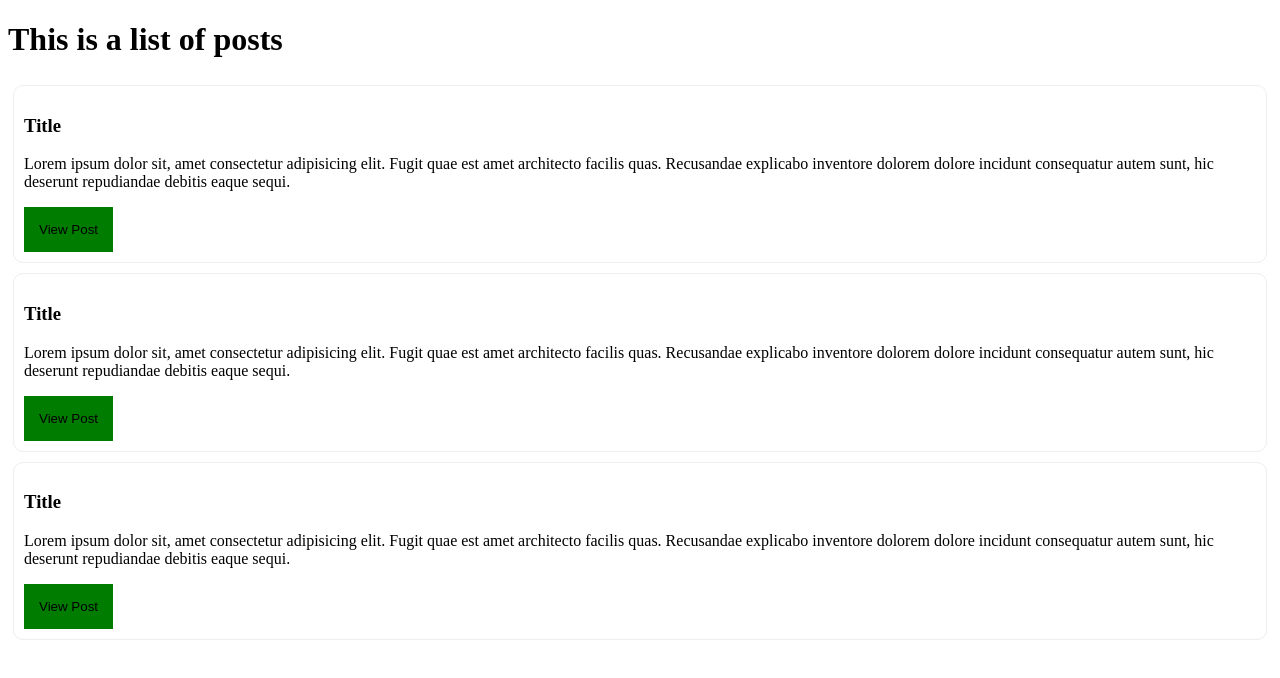
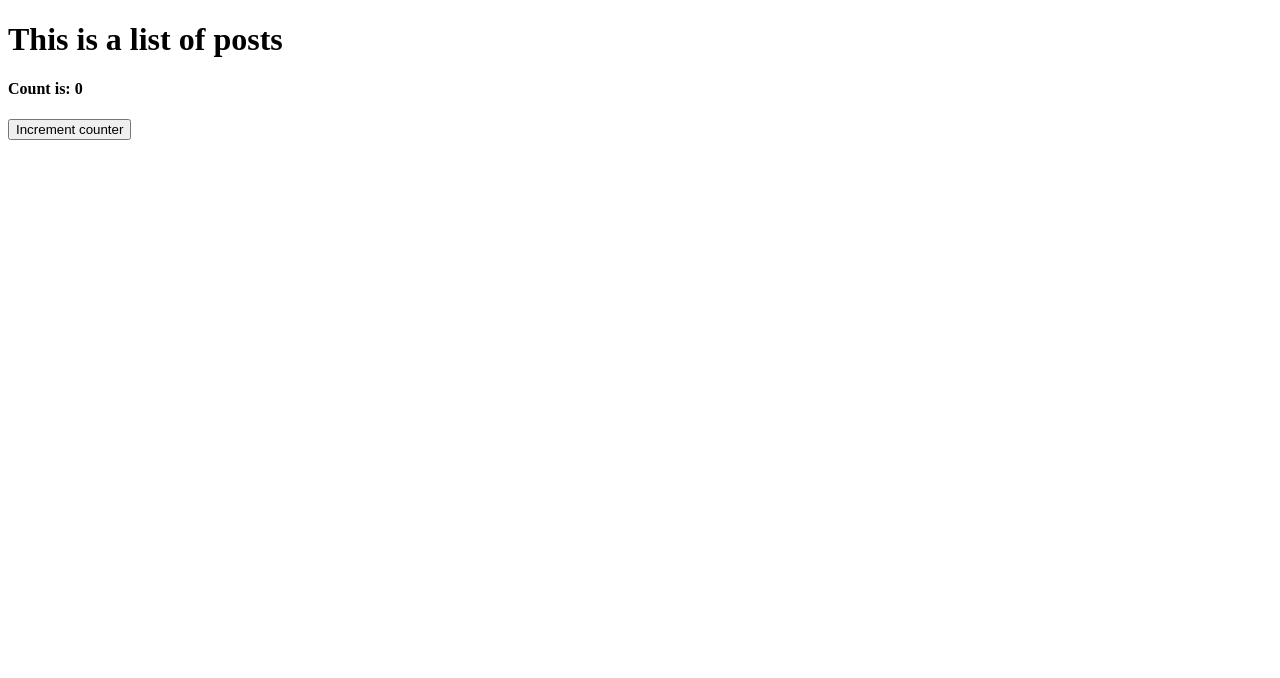
Before and after one commit to camidev234/Vue-course, a Vue app in the folder vue-course/: page / in a window 1280 px wide. Shown: the top 678 px of the page. Built offline with nearby package versions, Linux system fonts and the light colour scheme.

Commit message:
Counter using option api

```diff
--- a/vue-course/src/App.vue
+++ b/vue-course/src/App.vue
@@ -1,10 +1,11 @@
 <template>
   <h1>This is a list of posts</h1>
-  <PostsContainer/>
+  <CounterOption/>
 </template>
 
 <script lang="ts" setup>
-import PostsContainer from './components/PostsContainer.vue';
+import CounterOption from './components/CounterOption.vue';
+
 
 </script>
 
--- /dev/null
+++ b/vue-course/src/components/CounterOption.vue
@@ -0,0 +1,26 @@
+<template>
+    <h4>Count is: {{ counter }}</h4>
+    <button @click="incrementCounter">Increment counter</button>
+</template>
+
+<script lang="ts">
+    import {defineComponent} from "vue"
+
+    // for create a component use definecComponent function
+    // receive a object
+    export default defineComponent({
+        name: 'CounterOption',
+        data() {
+            let counter = 0;
+            return {counter};
+        },
+        methods: {
+            incrementCounter() {
+                this.counter++;
+            }
+        },
+    })
+</script>
+
+<style scoped>
+</style>
```
